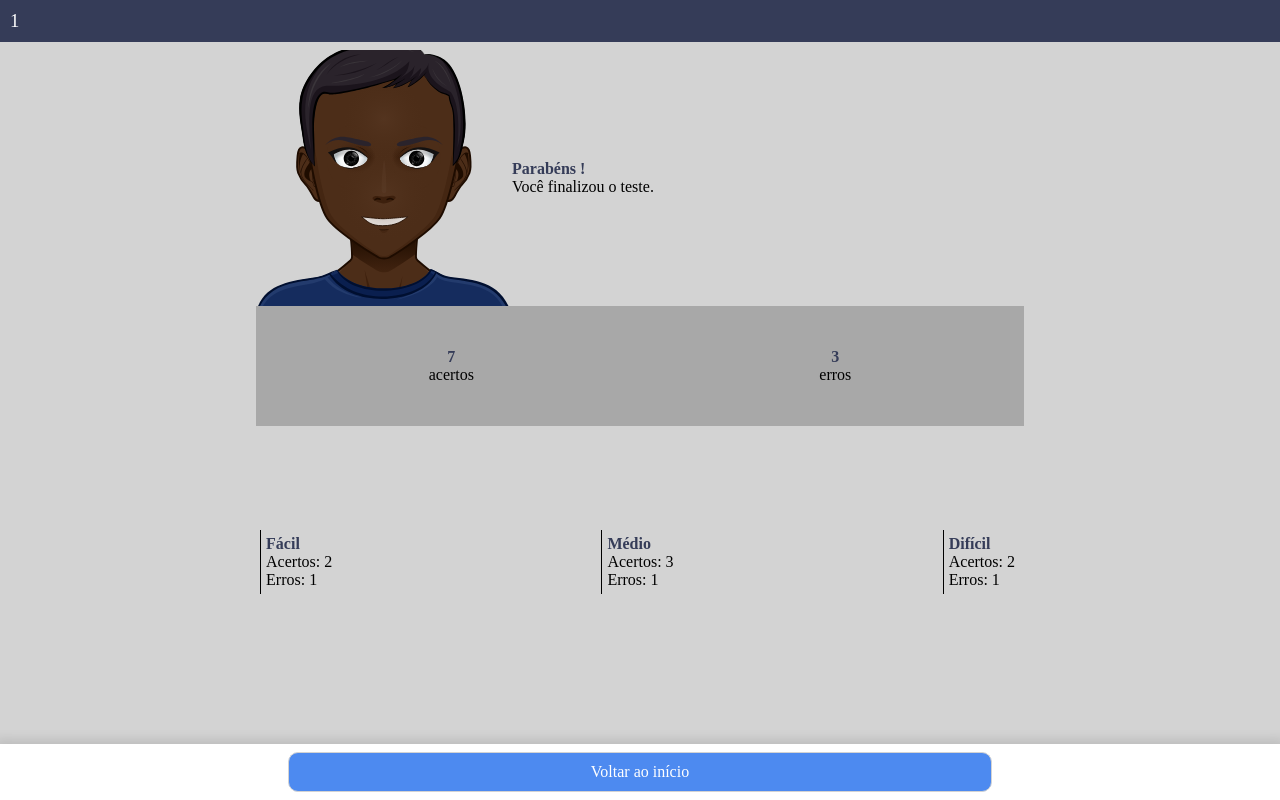
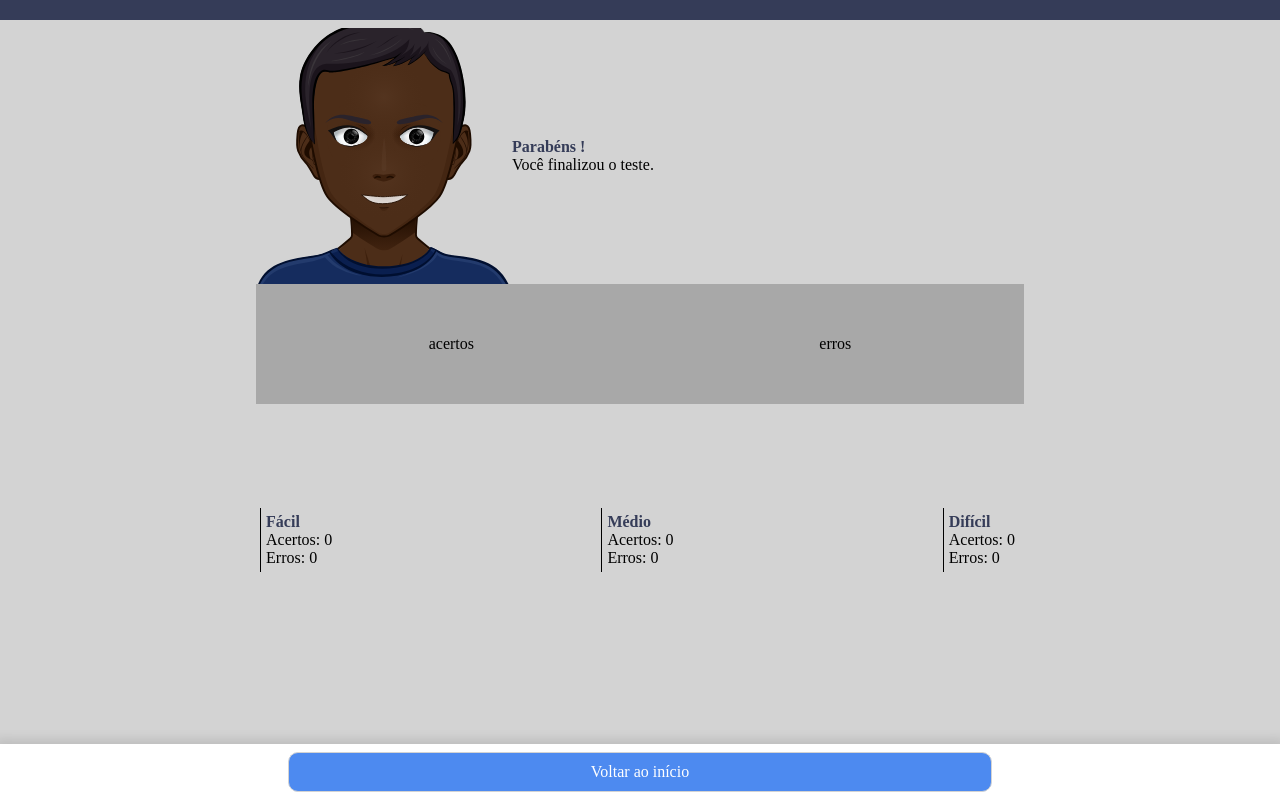
Before and after one commit to saulomedeirosguerreiro/quiz-react, a React (Create React App) app: page /1/performance in a window 1280 px wide. Built offline with nearby package versions, Linux system fonts and the light colour scheme.

Commit message:
integration completed with api trivia

```diff
--- a/src/components/Header/index.tsx
+++ b/src/components/Header/index.tsx
@@ -1,7 +1,7 @@
 import React from 'react';
 import {Container} from './styles';
 interface HeaderProps{
-    title: string;
+    title: string | undefined;
 }
 
 const Header: React.FC<HeaderProps> = ({title}) => (
--- a/src/pages/Home/index.tsx
+++ b/src/pages/Home/index.tsx
@@ -30,7 +30,7 @@ const Home: React.FC = () => {
         </Title>
         <Categories>
             {categories.map(category => (
-                <Link key={category.id} to={`${category.id}/question/1`}>{category.name}</Link>
+                <Link key={category.id} to={`${category.id}/question`}>{category.name}</Link>
             ))}
         </Categories>
 
--- a/src/pages/Inquiry/index.tsx
+++ b/src/pages/Inquiry/index.tsx
@@ -1,17 +1,18 @@
-import React, { useCallback,useState, useEffect, MouseEvent } from 'react';
-import { useParams } from 'react-router-dom';
+import React, { useCallback,useState, useEffect, useMemo, MouseEvent } from 'react';
+import { useHistory, useParams } from 'react-router-dom';
 import Header from '../../components/Header';
 import {FaStar, FaArrowRight} from 'react-icons/fa';
 import { Container,Footer, QuestionHeader,ResponseOptions,Response,Content,Question} from './styles';
 import {Link} from 'react-router-dom';
 import {useToast} from '../../context/ToastContext';
 import api from '../../services/api';
-import { useDispatch } from 'react-redux';
+import { useDispatch, useSelector } from 'react-redux';
 import { addCategoryToQuiz,addQuestionToQuiz } from '../../store/modules/quiz/actions';
+import { IState } from '../../store';
+import { ICategory } from '../../store/modules/quiz/types';
 
 interface InquiryParams{
     categoryId:string;
-    questionId:string;
 }
 
 interface Question{
@@ -47,14 +48,32 @@ const Inquiry: React.FC = () => {
    const [isFocused, setFocused] = useState(false);
    const [isQuestionAnswered, setQuestionAnswered] = useState(false);
    const [chosenAnswer, setChosenAnswer] = useState('');
-   const {categoryId, questionId} = useParams<InquiryParams>();
+   const {categoryId} = useParams<InquiryParams>();
+   const currentCategory = useSelector<IState, ICategory | undefined>(state => {
+    return state.quiz.categories.find(category => category.id === Number(categoryId));
+   });
 
+  const history = useHistory();
   const {addToast, removeAllToast} = useToast();
 
   const dispatch = useDispatch();
 
+  const  numberOfQuestion = useMemo(() => {
+    if(!currentCategory)
+        return 1;
+    return  currentCategory.questions.length + 1;
+  },[currentCategory]);
+
+
   useEffect(() => {
+
+        if(numberOfQuestion === 11){
+            history.push(`/${categoryId}/performance`);
+            return;
+        }
+
         async function loadQuestion(){
+
             const response =  await api.get('/api.php', {
                 params: {
                     amount:1,
@@ -69,7 +88,6 @@ const Inquiry: React.FC = () => {
             const answers = [...incorrect_answers,correct_answer ];
             setQuestion({category, difficulty, question, incorrect_answers,correct_answer,answers });
             dispatch(addCategoryToQuiz({id: Number(categoryId), name: category}));
-
         }
 
 
@@ -79,7 +97,8 @@ const Inquiry: React.FC = () => {
             removeAllToast();
         }
 
-  },[categoryId,removeAllToast, dispatch]);
+  },[categoryId,removeAllToast, dispatch,numberOfQuestion,history]);
+
 
 
   const handleResponse= useCallback((event: MouseEvent<HTMLButtonElement>) => {
@@ -112,7 +131,7 @@ const Inquiry: React.FC = () => {
           <Header title={question.category}/>
           <Content>
             <QuestionHeader>
-                <strong>Questão {questionId}</strong>
+                <strong>Questão {numberOfQuestion}</strong>
                 <span>
                         {stars[question.difficulty]}
                         <span>{question.difficulty}</span>
@@ -133,9 +152,9 @@ const Inquiry: React.FC = () => {
          {isFocused &&
              <Footer>
                 {!isQuestionAnswered? <button type="button" onClick={handleResponseAction}>Responder</button>
-                :<Link to={`/${categoryId}/question/2`} onClick={handleNextQuestion}>
-                Avançar
-                <FaArrowRight/>
+                :<Link to={numberOfQuestion < 10? `/${categoryId}/question` : `/${categoryId}/performance` } onClick={handleNextQuestion}>
+                {numberOfQuestion < 10? 'Avançar' : 'Finalizar'}
+                {numberOfQuestion < 10 && <FaArrowRight/>}
                 </Link>}
             </Footer>
          }
--- a/src/pages/Performance/index.tsx
+++ b/src/pages/Performance/index.tsx
@@ -1,17 +1,60 @@
-import React from 'react';
+import React, {useMemo} from 'react';
 import { useParams } from 'react-router-dom';
 import Header from '../../components/Header';
 import { Container, Content, Avatar,OverallResult, ResultByLevel, Level,Footer} from './styles';
 import {Link} from 'react-router-dom';
 import avatar from '../../assets/avatar.svg';
+import { useSelector } from 'react-redux';
+import { IState } from '../../store';
+import { ICategory } from '../../store/modules/quiz/types';
+
+interface PerformanceParams{
+    categoryId:string;
+}
+
 
 const Performance: React.FC = () => {
 
-  const {category} = useParams();
+  const {categoryId} = useParams<PerformanceParams>();
+  const currentCategory = useSelector<IState, ICategory | undefined>(state => {
+    return state.quiz.categories.find(category => category.id === Number(categoryId));
+  });
+
+  const hitsEasy = useMemo(() => {
+    if(!currentCategory) return 0;
+    return currentCategory.questions.filter(question => question.isHit === true && question.difficulty === 'easy').length;
+  },[currentCategory]);
+
+  const missEasy = useMemo(() => {
+    if(!currentCategory) return 0;
+    return currentCategory.questions.filter(question => question.isHit === false && question.difficulty === 'easy').length;
+  },[currentCategory]);
+
+  const hitsMedium = useMemo(() => {
+    if(!currentCategory) return 0;
+    return currentCategory.questions.filter(question => question.isHit === true && question.difficulty === 'medium').length;
+  },[currentCategory]);
+
+  const missMedium = useMemo(() => {
+    if(!currentCategory) return 0;
+    return currentCategory.questions.filter(question => question.isHit === false && question.difficulty === 'medium').length;
+  },[currentCategory]);
+
+
+  const hitsHard = useMemo(() => {
+    if(!currentCategory) return 0;
+    return currentCategory.questions.filter(question => question.isHit === true && question.difficulty === 'hard').length;
+  },[currentCategory]);
+
+  const missHard = useMemo(() => {
+    if(!currentCategory) return 0;
+    return currentCategory.questions.filter(question => question.isHit === false && question.difficulty === 'hard').length;
+  },[currentCategory]);
+
 
   return (
       <Container>
-          <Header title={category}/>
+          <Header title={currentCategory?.name}/>
           <Content>
               <Avatar>
                 <img  src={avatar} alt="avatar"/>
@@ -23,29 +66,29 @@ const Performance: React.FC = () => {
               </Avatar>
               <OverallResult>
                   <div>
-                        <strong>7</strong>
+                        <strong>{currentCategory?.hits}</strong>
                         <span>acertos</span>
                   </div>
                   <div>
-                        <strong>3</strong>
+                        <strong>{currentCategory?.miss}</strong>
                         <span>erros</span>
                   </div>
               </OverallResult>
               <ResultByLevel>
                   <Level>
                         <strong>Fácil</strong>
-                        <span>Acertos: 2</span>
-                        <span>Erros: 1</span>
+                        <span>Acertos: {hitsEasy}</span>
+                        <span>Erros: {missEasy}</span>
                   </Level>
                   <Level>
                         <strong>Médio</strong>
-                        <span>Acertos: 3</span>
-                        <span>Erros: 1</span>
+                        <span>Acertos: {hitsMedium}</span>
+                        <span>Erros: {missMedium}</span>
                   </Level>
                   <Level>
                         <strong>Difícil</strong>
-                        <span>Acertos: 2</span>
-                        <span>Erros: 1</span>
+                        <span>Acertos: {hitsHard}</span>
+                        <span>Erros: {missHard}</span>
                   </Level>
               </ResultByLevel>
           </Content>
--- a/src/routes/index.tsx
+++ b/src/routes/index.tsx
@@ -7,8 +7,8 @@ import Performance from '../pages/Performance';
 const Routes: React.FC = () => (
     <Switch>
         <Route path="/" exact component={Home}/>
-        <Route path="/:categoryId/question/:questionId" component={Inquiry}/>
-        <Route path="/:category/performance" component={Performance}/>
+        <Route path="/:categoryId/question" component={Inquiry}/>
+        <Route path="/:categoryId/performance" component={Performance}/>
     </Switch>
 );
 
--- a/src/store/index.ts
+++ b/src/store/index.ts
@@ -3,7 +3,7 @@ import { IQuizState } from './modules/quiz/types';
 import rootReducer from './modules/rootReducer';
 import {composeWithDevTools} from 'redux-devtools-extension';
 export interface IState{
-    cart : IQuizState;
+    quiz : IQuizState;
 }
 
 const store = createStore(rootReducer, composeWithDevTools());
```
